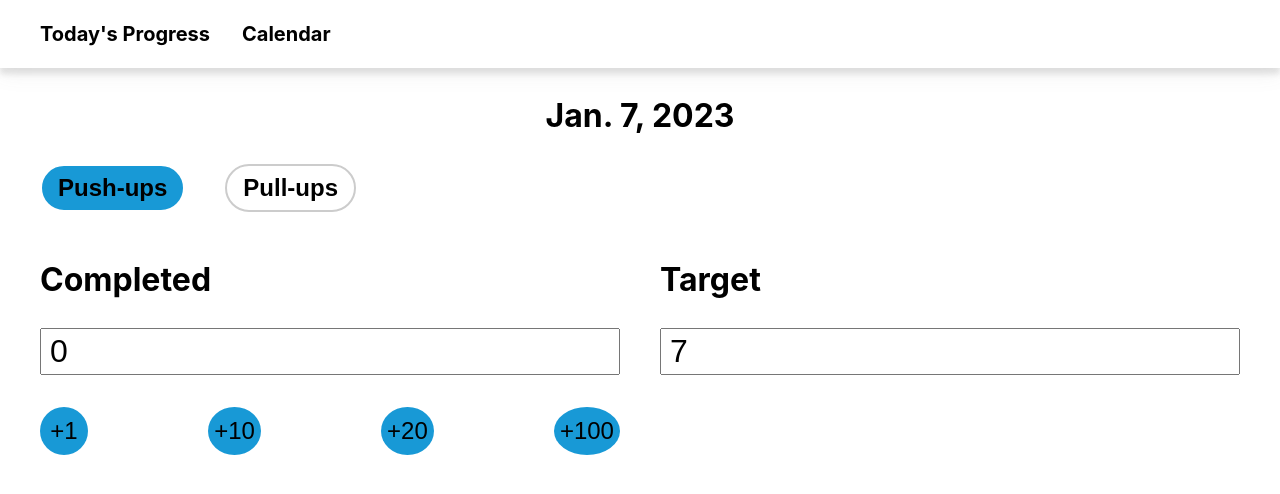
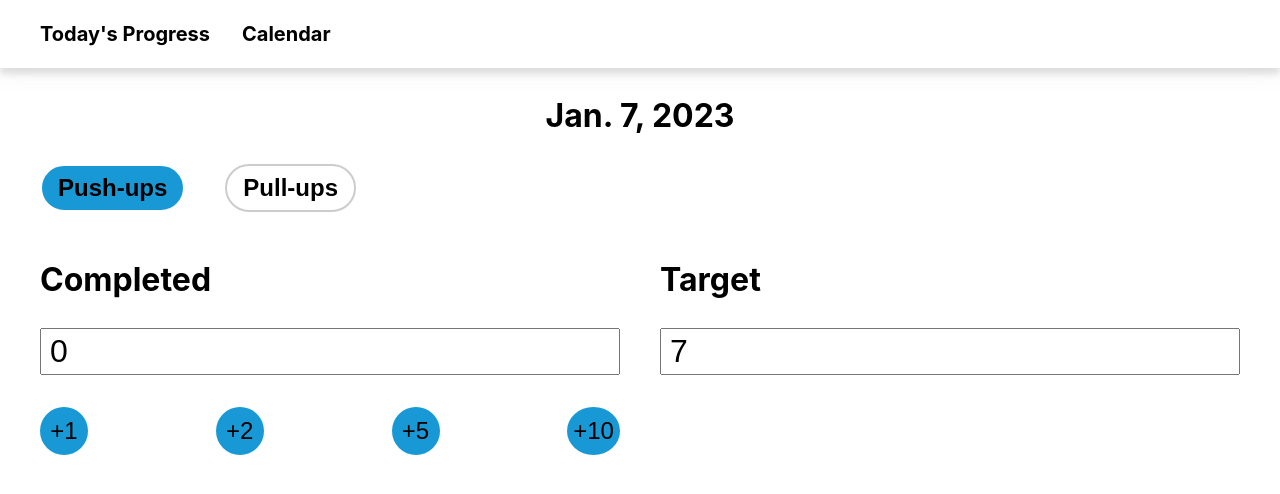
Before and after one commit to Zevgon/workout_tracker, a React (Create React App) app: page /#/progress/push-ups in a window 1280 px wide. Shown: the top 494 px of the page. Built offline with nearby package versions, Linux system fonts and the light colour scheme.

Commit message:
Update IncrementButtons.tsx

```diff
--- a/src/routes/DailyProgress/IncrementButtons.tsx
+++ b/src/routes/DailyProgress/IncrementButtons.tsx
@@ -28,9 +28,9 @@ const IncrementButtons = ({ onInc }: Props) => {
   return (
     <IncrementButtonsContainer>
       <IncrementButton onClick={() => onInc(1)}>+1</IncrementButton>
+      <IncrementButton onClick={() => onInc(2)}>+2</IncrementButton>
+      <IncrementButton onClick={() => onInc(5)}>+5</IncrementButton>
       <IncrementButton onClick={() => onInc(10)}>+10</IncrementButton>
-      <IncrementButton onClick={() => onInc(20)}>+20</IncrementButton>
-      <IncrementButton onClick={() => onInc(100)}>+100</IncrementButton>
     </IncrementButtonsContainer>
   );
 };
```
